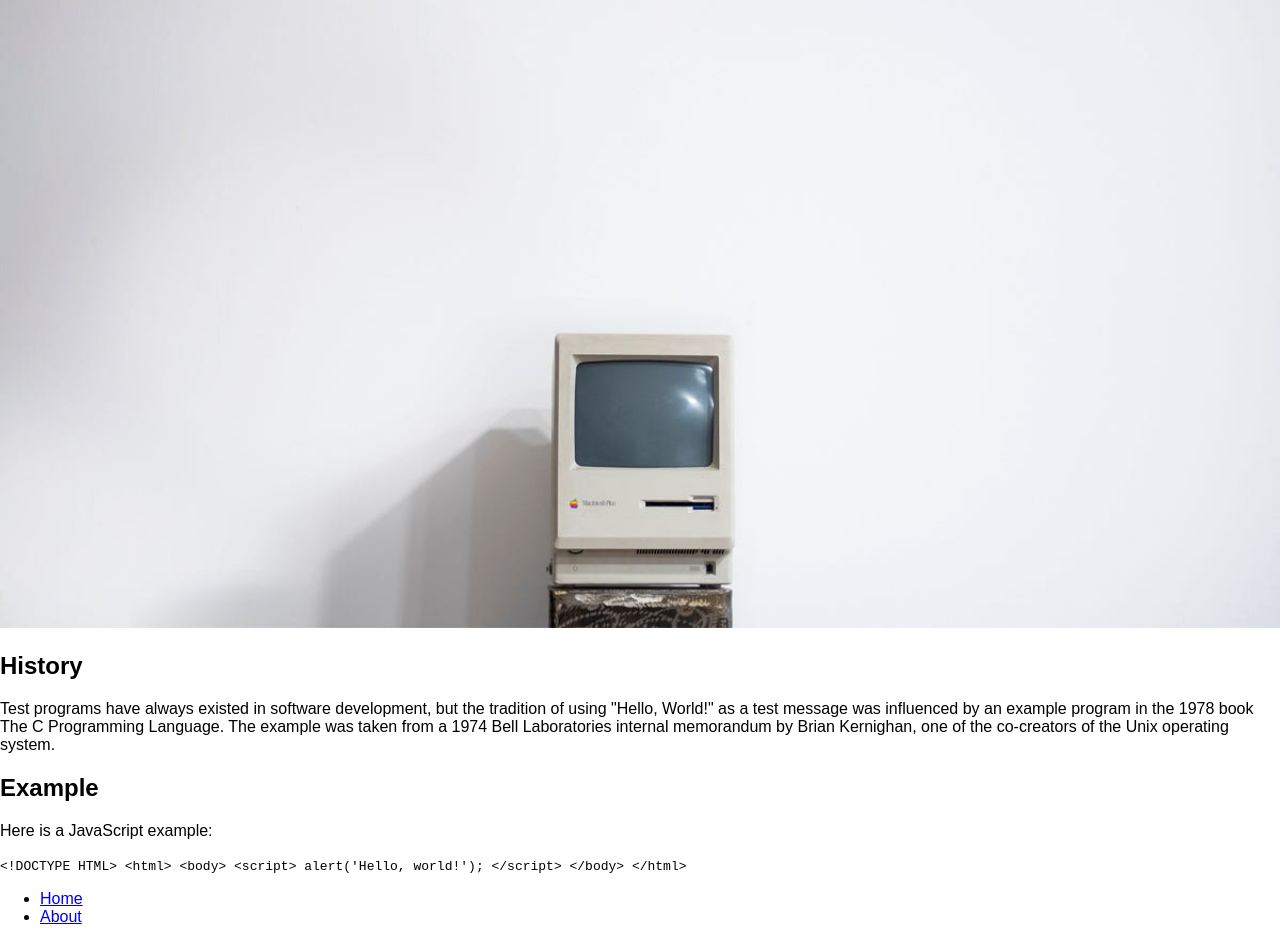
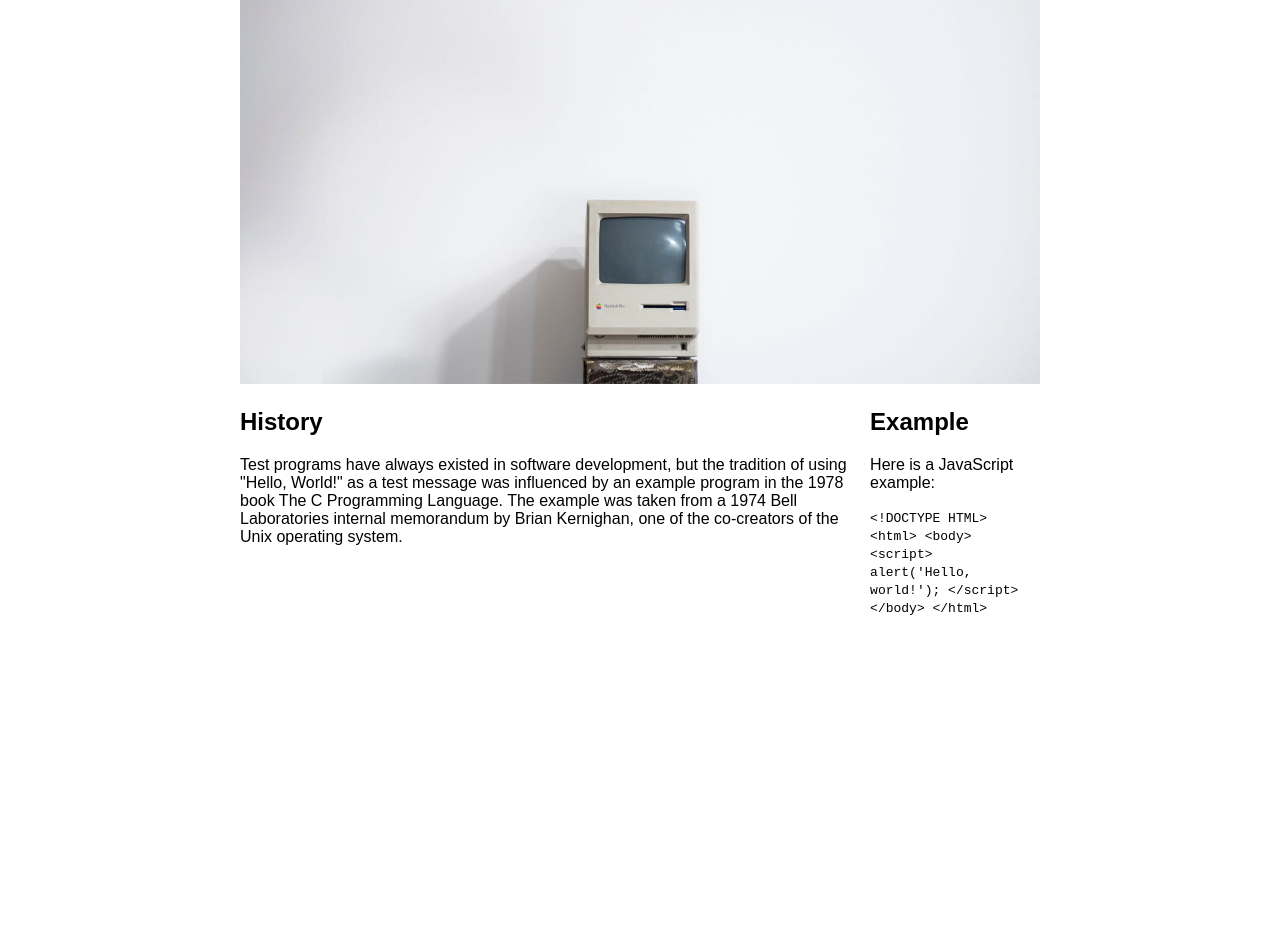
Before and after one commit to miabodenhorn/hello-world, a plain HTML site: page index.html in a window 1280 px wide. Shown: the part 256-1198 px from the top of the page. After the commit the page ends 872 px from the top, so only its background shows below. Drawn offline with Linux system fonts and the light colour scheme.

Commit message:
Added details

```diff
--- a/index.html
+++ b/index.html
@@ -8,9 +8,20 @@
     <link rel="stylesheet" href="screen.css">
   </head>
   <body>
-    <h1>HelloWorld</h1>
+
+    <nav>
+      <ul>
+        <li><a href="index.html" class="active">Home</a></li>
+        <li><a href="about.html">About</a></li>
+      </ul>
+    </nav>
+    <script src="index.js"></script>
+
+    <main>
+      <h1>HelloWorld</h1>
     <img src="images/mac-photo.jpg" alt="Vintage mac">
-    <section>
+    <div class="details">
+      <section>
       <h2>History</h2>
       <p>Test programs have always existed in software development, but the tradition of using "Hello, World!" as a test message was influenced by an example program in the 1978 book The C Programming Language. The example was taken from a 1974 Bell Laboratories internal memorandum by Brian Kernighan, one of the co-creators of the Unix operating system.</p>
     </section>
@@ -28,12 +39,8 @@
           &lt;/html&gt;
       </code>
     </section>
-    <nav>
-      <ul>
-        <li><a href="index.html" class="active">Home</a></li>
-        <li><a href="about.html">About</a></li>
-      </ul>
-    </nav>
-    <script src="index.js"></script>
+    </div>
+    </main>
+
   </body>
 </html>
--- a/screen.css
+++ b/screen.css
@@ -6,7 +6,17 @@ body {
     background: #ffff;
     font-family: Arial, Helvetica, sans-serif;
     border-top: 15px solid #424242;
-    margin: 0;
+    margin: 0 auto;
+}
+
+main {
+    margin: 0 auto;
+    width: 800px;
+
+}
+
+.details {
+    display: flex;
 }
 
 img {
```
